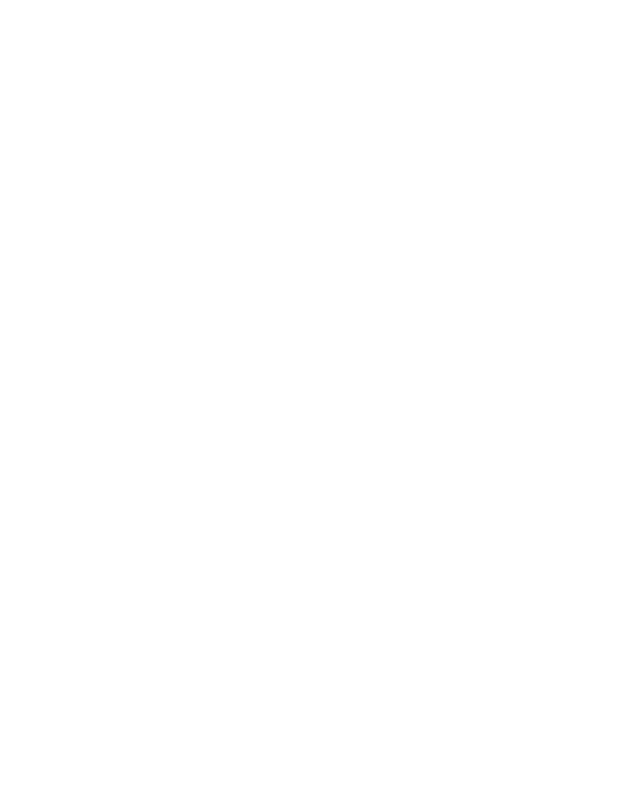
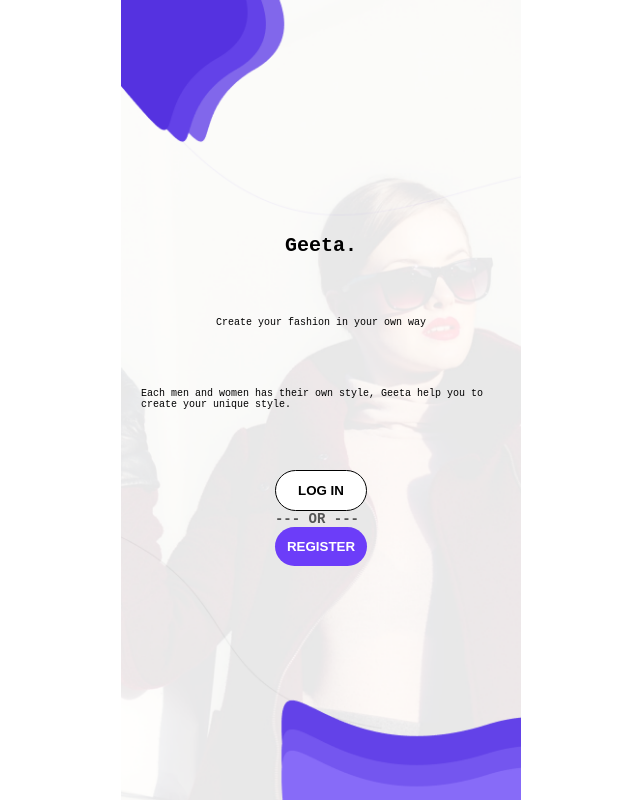
Before and after one commit to mar-lopez0/Online-retail-Lab, a plain HTML site: page Componente/pages/login/login.html in a window 1280 px wide. Shown: the whole page, without its empty margins (319-959 px from the left). Drawn offline with Linux system fonts and the light colour scheme.

Commit message:
Se termina diseño de login

```diff
--- /dev/null
+++ b/Componente/pages/login/login.css
@@ -0,0 +1,70 @@
+.login {
+    display: flex;
+    flex-direction: column;
+    align-items: center;
+    justify-content: center;
+    height: 100vh;
+    padding: 40px 20px;
+    gap: 60px;
+    box-sizing: border-box;
+    position: relative;
+    background-image: url('../../../assets/fondo2.png');
+    background-size: cover;
+    background-position: top;
+    }
+
+    .login-titulo {
+    font-size: 32px;
+    margin: 80px 0 20px 0;
+    }
+
+    .login-subtitulo {
+    text-align: center;
+    font-weight: bold;
+    margin: 0 0 15px 0;
+    font-size: 18px;
+    }
+
+    .login-descripcion {
+    text-align: center;
+    font-size: 14px;
+    color: #555;
+    margin: 0 0 30px 0;
+    max-width: 300px;
+    }
+
+    .button-contenedor {
+    display: flex;
+    flex-direction: column;
+    align-items: center;
+    gap: 15px;
+    width: 100%;
+    max-width: 250px;
+    }
+
+    .login-btn {
+    width: 100%;
+    padding: 12px;
+    border-radius: 25px;
+    border: 1px solid black;
+    background: white;
+    font-weight: bold;
+    cursor: pointer;
+    }
+
+    .or-text {
+    font-weight: bold;
+    font-size: 14px;
+    color: #555;
+    }
+
+    .register-btn{
+    width: 100%;
+    padding: 12px;
+    border-radius: 25px;
+    border: none;
+    background: #6c3df9;
+    color: white;
+    font-weight: bold;
+    cursor: pointer;
+    }
--- a/Componente/pages/login/login.html
+++ b/Componente/pages/login/login.html
@@ -0,0 +1,18 @@
+<!DOCTYPE html>
+<html lang="en">
+<head>
+    <meta charset="UTF-8">
+    <meta name="viewport" content="width=device-width, initial-scale=1.0">
+    <title>Login</title>
+
+    <link rel="stylesheet" href="login.css">
+    <link rel="stylesheet" href="../../../config.css">
+
+</head>
+<body>
+
+    <script src="./login.js" type="module"></script>
+
+
+</body>
+</html>
--- a/Componente/pages/login/login.js
+++ b/Componente/pages/login/login.js
@@ -1,10 +1,47 @@
-export function login(){
+function login() {
     let login = document.createElement('div');
     login.className = "login";
-    login.textContent = "Hola login";
+
+    // Titulo
+    let titulo = document.createElement('h1');
+    titulo.className = "login-title";
+    titulo.textContent = "Geeta.";
+    login.appendChild(titulo);
+
+    // Subtitulo
+    let subtitulo = document.createElement('p');
+    subtitulo.className = "login-subtitle";
+    subtitulo.textContent = "Create your fashion in your own way";
+    login.appendChild(subtitulo);
+
+    // Descripcion
+    let descripcion = document.createElement('p');
+    descripcion.className = "login-description";
+    descripcion.textContent = "Each men and women has their own style, Geeta help you to create your unique style.";
+    login.appendChild(descripcion);
+
+    // Contenedor de botones
+    let btnContenedor = document.createElement('div');
+    btnContenedor.className = "button-container";
+
+    let loginBtn = document.createElement('button');
+    loginBtn.className = "login-btn";
+    loginBtn.textContent = "LOG IN";
+    btnContenedor.appendChild(loginBtn);
+
+    let orText = document.createElement('div');
+    orText.className = "or-text";
+    orText.textContent = "--- OR ---";
+    btnContenedor.appendChild(orText);
+
+    let registroBtn = document.createElement('button');
+    registroBtn.className = "register-btn";
+    registroBtn.textContent = "REGISTER";
+    btnContenedor.appendChild(registroBtn);
+
+    login.appendChild(btnContenedor);
 
     return login;
-
 }
 
 document.body.appendChild(login());
```
Also changed, not shown: index.html (+1 -0 lines).
